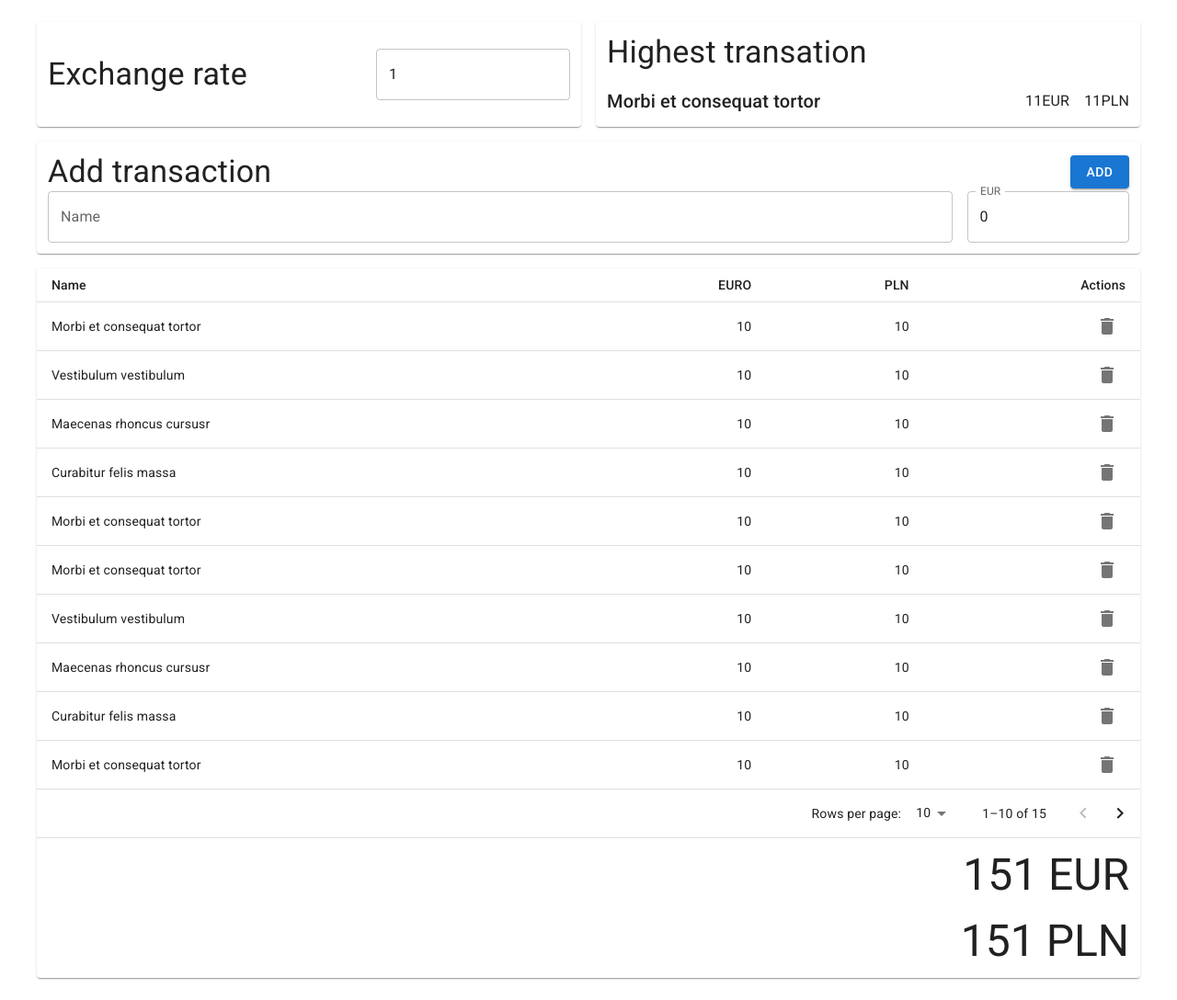
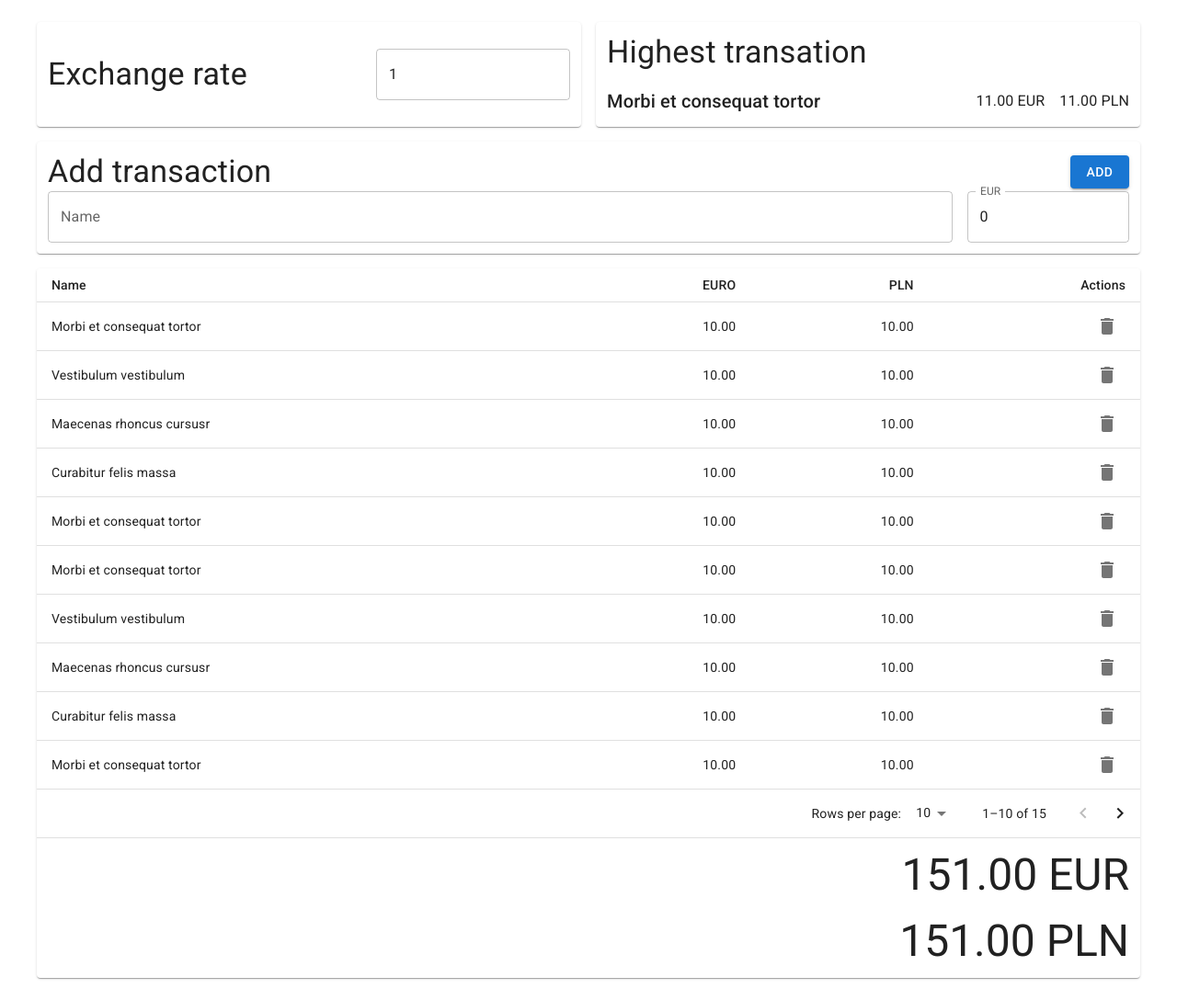
Before and after one commit to doforever/kambu, a React (Create React App) app: page / in a window 1280 px wide. Shown: the whole page at 92% size. Built offline with nearby package versions, Linux system fonts and the light colour scheme.

Commit message:
Show two digits precision numbers

```diff
--- a/src/features/MaxTransaction/MaxTransaction.tsx
+++ b/src/features/MaxTransaction/MaxTransaction.tsx
@@ -20,8 +20,8 @@ function MaxTransaction() {
         >
           <Typography component='h3' variant='h6'>{transaction.name}</Typography>
           <Stack direction="row" spacing={2} justifyContent="flex-end">
-            <Typography variant='body1'>{transaction.value}EUR</Typography>
-            <Typography variant='body1'>{exchange(transaction.value, exchangeRate)}PLN</Typography>
+            <Typography variant='body1'>{transaction.value.toFixed(2)} EUR</Typography>
+            <Typography variant='body1'>{exchange(transaction.value, exchangeRate).toFixed(2)} PLN</Typography>
           </Stack>
         </Stack>
       </Stack>
--- a/src/features/TransactionList/TransactionList.tsx
+++ b/src/features/TransactionList/TransactionList.tsx
@@ -32,13 +32,15 @@ const columns: readonly Column[] = [
     id: 'euro',
     label: 'EURO',
     minWidth: 50,
-    align: 'right'
+    align: 'right',
+    format: (v: number) => v.toFixed(2),
   },
   {
     id: 'pln',
     label: 'PLN',
     minWidth: 50,
     align: 'right',
+    format: (v: number) => v.toFixed(2),
   },
   {
     id: 'actions',
@@ -105,7 +107,9 @@ const TransactionList = () => {
                       const value = row[column.id];
                       return (
                         <TableCell key={column.id} align={column.align}>
-                          {value}
+                          {column.format && typeof value === 'number'
+                            ? column.format(value)
+                            : value}
                         </TableCell>
                       );
                     })}
@@ -130,8 +134,8 @@ const TransactionList = () => {
         spacing={2}
         sx={{ padding: '12px' }}
       >
-        <Typography variant='h3'>{sumTransactions()} EUR</Typography>
-        <Typography variant='h3'>{exchange(sumTransactions(), exchangeRate)} PLN</Typography>
+        <Typography variant='h3'>{sumTransactions().toFixed(2)} EUR</Typography>
+        <Typography variant='h3'>{exchange(sumTransactions(), exchangeRate).toFixed(2)} PLN</Typography>
       </Stack>
     </Paper>
   );
```
